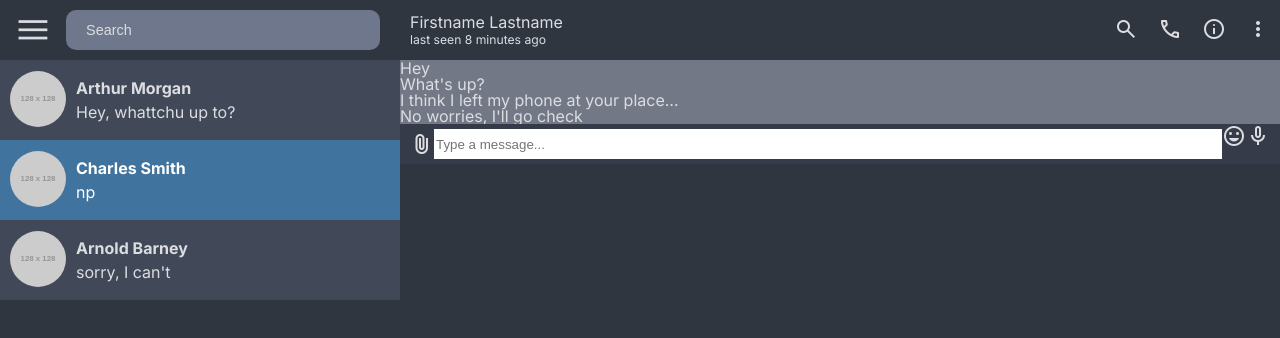
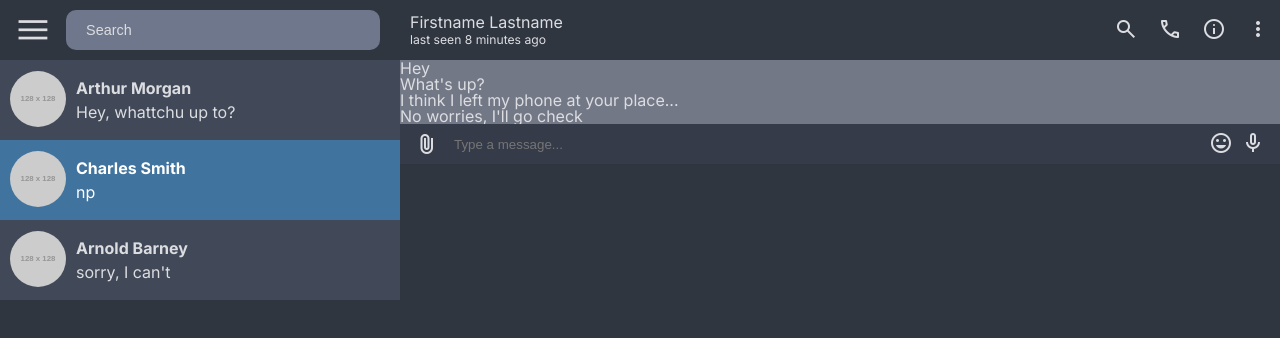
Before and after one commit to jahedev/WhatsAChat, a React (Vite) app: page / in a window 1280 px wide. Shown: the top 338 px of the page. Built offline with nearby package versions, Linux system fonts and the light colour scheme.

Commit message:
chat bottom

```diff
--- a/src/assets/styles/style.scss
+++ b/src/assets/styles/style.scss
@@ -197,10 +197,11 @@ body {
     background-color: var(--bg-contacts-color);
     @include mx.flex;
     justify-content: space-between;
-    padding: 0 10px;
+    // padding: 0 10px;
     height: $bottombar-height;
     &__attach {
       @include mx.flex-center-aj;
+      padding-left: 15px;
     }
     &__textarea {
       @include mx.flex-center-aj;
@@ -208,14 +209,17 @@ body {
       height: 100%;
       & input {
         width: 100%;
-        height: 70%;
+        height: 90%;
         border: none;
         outline: none;
-        // background-color:
+        background-color: var(--bg-contacts-color);
+        padding-left: 15px;
       }
     }
     &__buttons {
-      @include mx.flex;
+      @include mx.flex-center-aj;
+      gap: 8px;
+      padding-right: 15px;
     }
   }
 }
```
